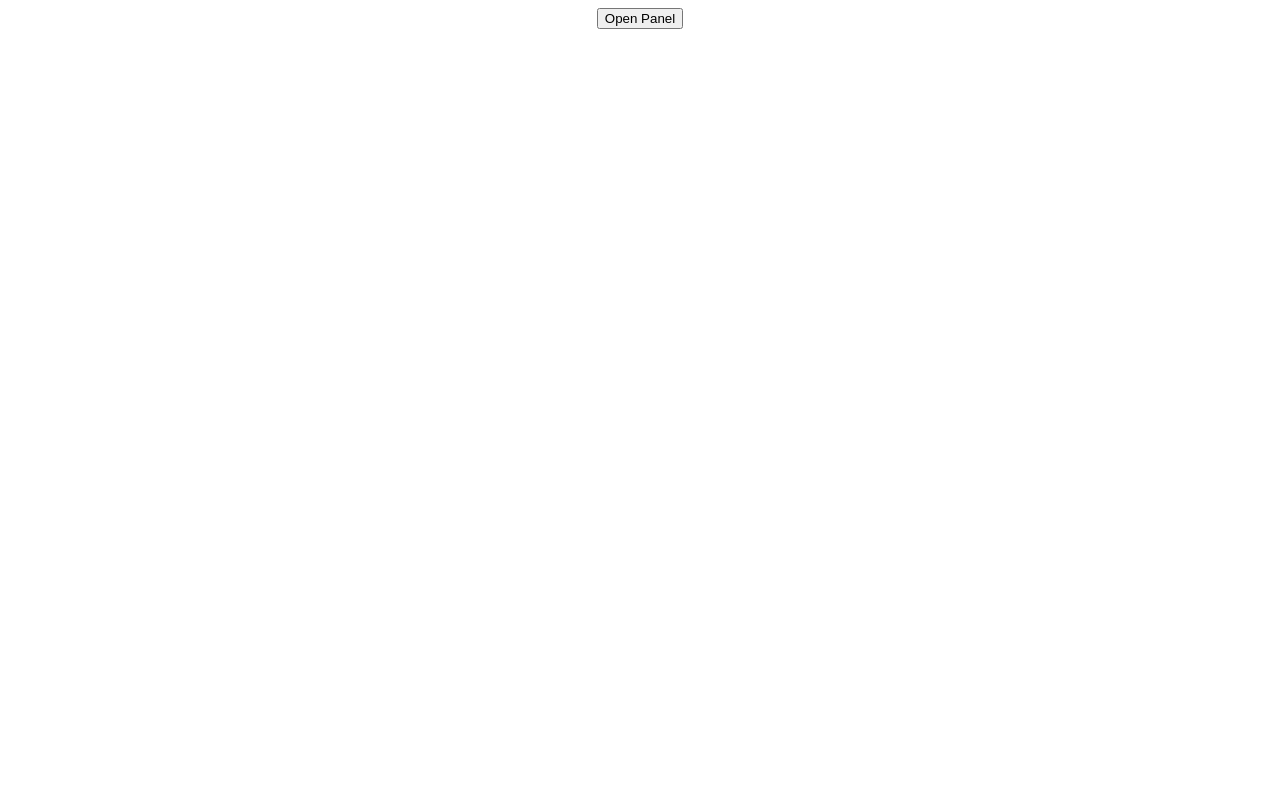
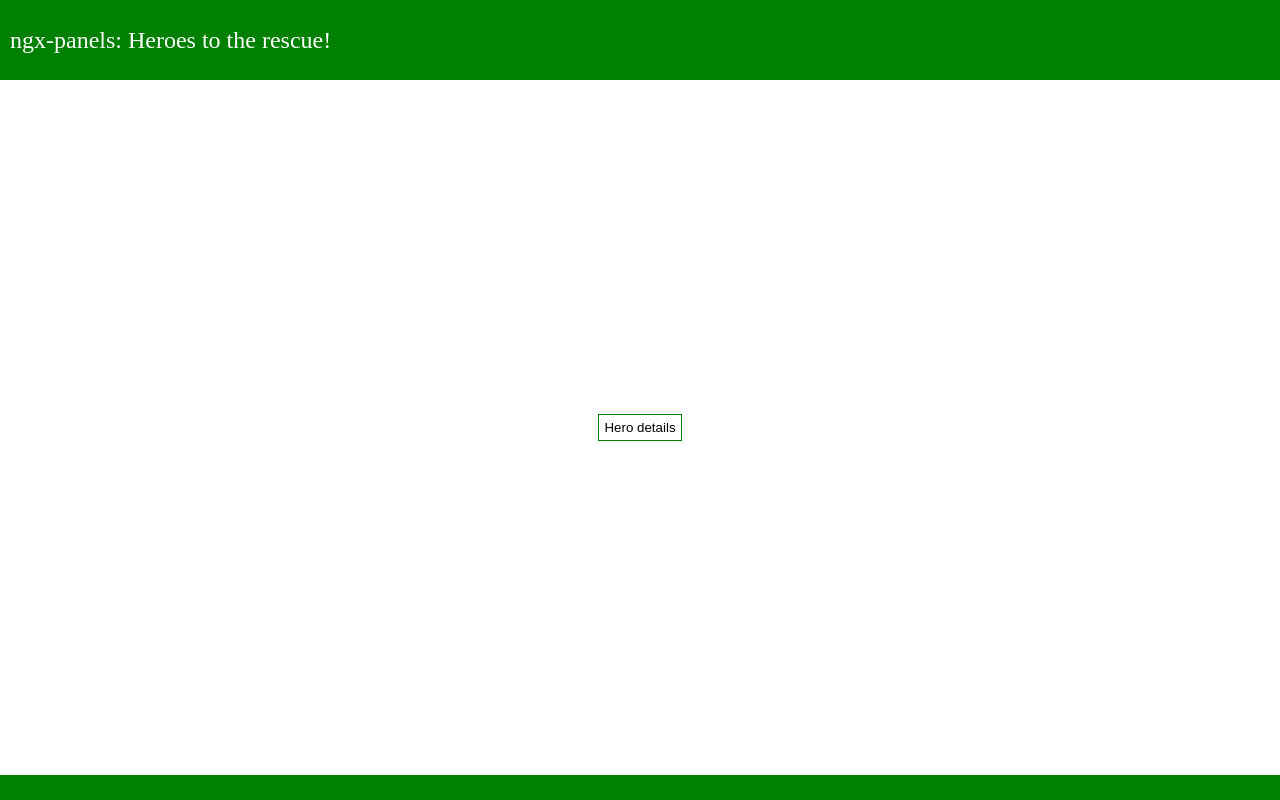
Before and after one commit to verizonconnect/ngx-panels, an Angular app: page / in a window 1280 px wide. Built offline with nearby package versions, Linux system fonts and the light colour scheme.

Commit message:
Adding style to app

```diff
--- a/angular.json
+++ b/angular.json
@@ -23,7 +23,7 @@
               "src/assets"
             ],
             "styles": [
-              "src/styles.css"
+              "src/styles.scss"
             ],
             "scripts": []
           },
@@ -79,7 +79,7 @@
             "tsConfig": "src/tsconfig.spec.json",
             "karmaConfig": "src/karma.conf.js",
             "styles": [
-              "src/styles.css"
+                "src/styles.scss"
             ],
             "scripts": [],
             "assets": [
--- a/src/app/app.component.html
+++ b/src/app/app.component.html
@@ -1,6 +1,10 @@
-<!--The content below is only a placeholder and can be replaced.-->
-<!--The content below is only a placeholder and can be replaced.-->
-<div style="text-align:center">
-
-<button (click)="open()">Open Panel</button>
-<ngx-panel-container></ngx-panel-container>
+<div class="app-root__container">
+  <div class="app-root__navbar">ngx-panels: Heroes to the rescue!</div>
+  <div class="app-root__body">
+    <div style="text-align:center">
+      <button class="app-root__button" (click)="open()">Hero details</button>
+      <ngx-panel-container></ngx-panel-container>
+    </div>
+  </div>
+  <div class="app-root__footer"></div>
+</div>
--- /dev/null
+++ b/src/app/app.component.scss
@@ -0,0 +1,29 @@
+.app-root {
+  &__container {
+    display: flex;
+    flex-direction: column;
+    justify-content: space-between;
+    height: 100%;
+  }
+  &__navbar {
+    display: flex;
+    flex-direction: column;
+    justify-content: center;
+    padding: 10px;
+    height: 60px;
+    background-color: green;
+    color: white;
+    font-size: 24px;
+  }
+  &__button {
+    padding-top: 20px;
+    cursor: pointer;
+    padding: 5px;
+    background-color: white;
+    border: 1px solid green;
+  }
+  &__footer {
+    height: 25px;
+    background-color: green;
+  }
+}
--- a/src/app/app.component.ts
+++ b/src/app/app.component.ts
@@ -1,11 +1,12 @@
 import { Component } from '@angular/core';
 import { PanelService } from 'projects/ngx-panels/src/lib';
+
 import { TestComponent } from './test/test.component';
 
 @Component({
   selector: 'app-root',
   templateUrl: './app.component.html',
-  styleUrls: ['./app.component.css']
+  styleUrls: ['./app.component.scss']
 })
 export class AppComponent {
 
--- a/src/styles.css
+++ b/src/styles.scss
@@ -1 +1,8 @@
 /* You can add global styles to this file, and also import other style files */
+* {
+    margin: 0px;
+}
+html, body {
+    width: 100%;
+    height: 100%;
+}
```
Also changed, not shown: src/app/app.component.css (deleted).
